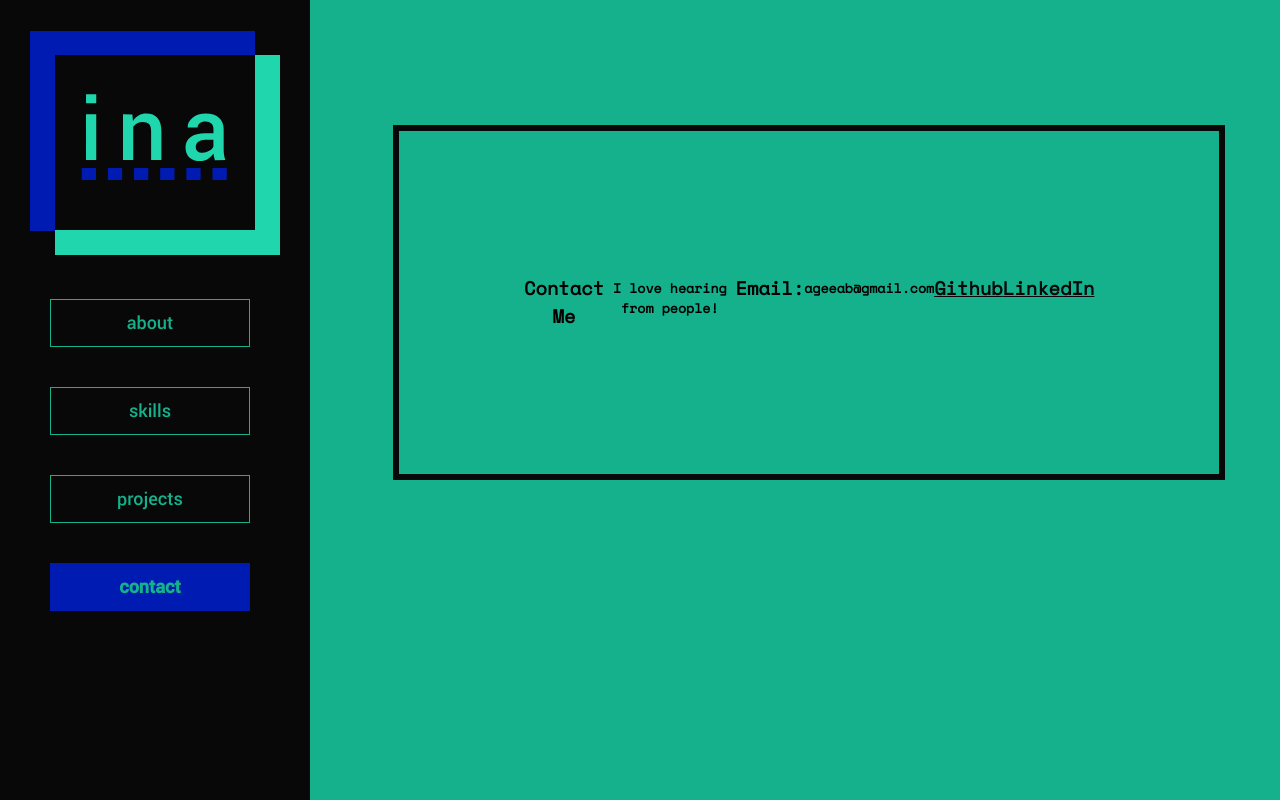
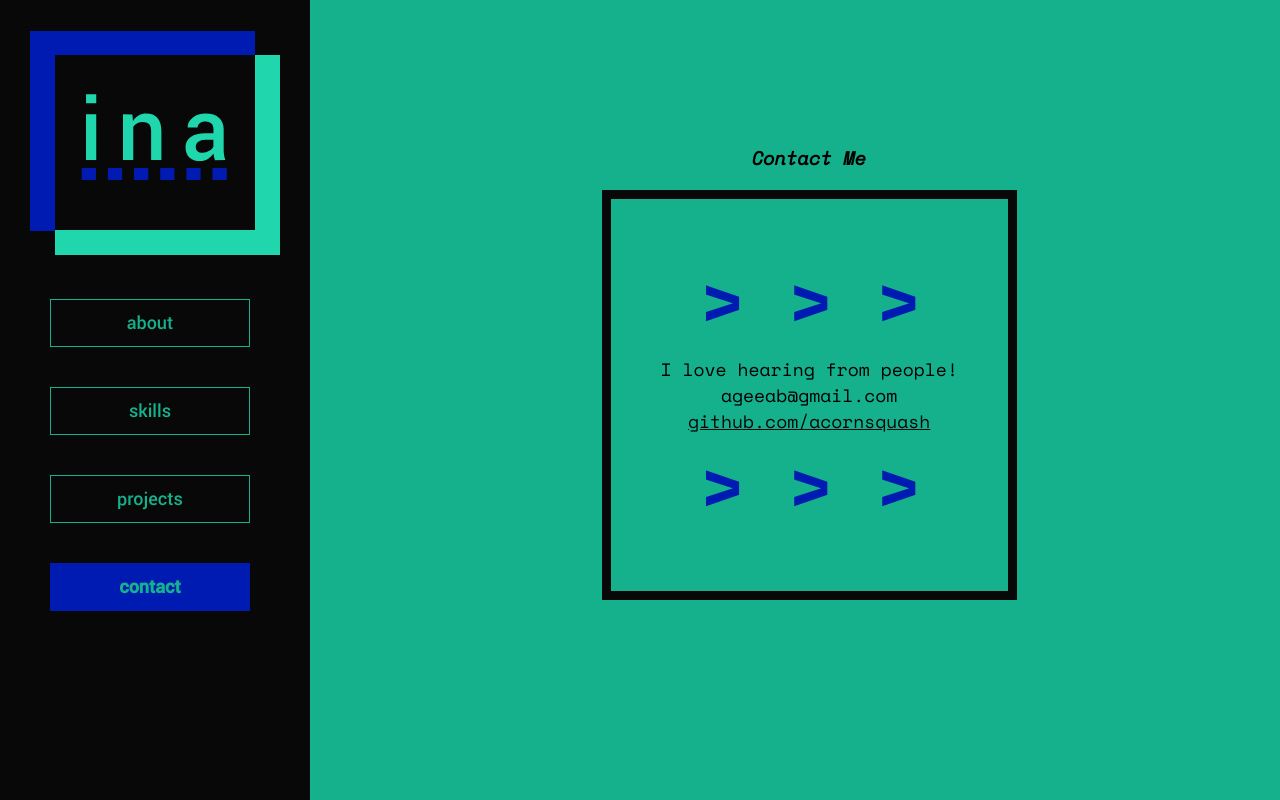
Before and after one commit to acornsquash/acornsquash.github.io, a React (Create React App) app in the folder ina-codes/: page /contact in a window 1280 px wide. Shown: the top 800 px of the page. Built offline with nearby package versions, Linux system fonts and the light colour scheme.

Commit message:
chore: about and contact pages styled, buttons styled

```diff
--- a/ina-codes/public/style.css
+++ b/ina-codes/public/style.css
@@ -26,6 +26,11 @@ button {
   font-family: 'Yantramanav', sans-serif;
   font-size: 20px;
 }
+ button:hover {
+
+  border: 3px solid #15B18D;
+
+ }
 
 #codes {
   display: flex;
@@ -39,6 +44,10 @@ button {
   background-color: #001BB2;
   border: 1px solid #001BB2;
   font-weight: bold;
+}
+
+#contact:hover {
+  border: 3px solid #001BB2;
 }
 
 .nav {
@@ -70,12 +79,16 @@ button {
 }
 
 .content-box {
-  display: flex;
-  flex-direction: row-wrap;
-  padding: 15%;
-  border: 6px solid #080808;
+  padding: 6%;
+  border: 9px solid #080808;
   font-family: "Space Mono", serif;
   font-style: normal;
+  font-size: 18px;
+}
+
+.content-box p {
+  padding: 0%;
+  margin: 0px;
 }
 
 .icons {
@@ -89,6 +102,13 @@ button {
   width: auto;
   padding: 5px;
 }
+
+#dash {
+  color: #001BB2;
+  font-size: 72px;
+  padding: 0%;
+  margin: 0px;
+}
 .App {
   text-align: center;
   display: flex;
--- a/ina-codes/src/About.js
+++ b/ina-codes/src/About.js
@@ -1,4 +1,4 @@
-import React, { Fragment } from "react"
+import React from "react"
 
 export default class About extends React.Component {
     render() {
@@ -6,8 +6,9 @@ export default class About extends React.Component {
         return(
             <div className="content">
             <div className="content-box">
-
+                <h1 id="dash"> > > > > > </h1>
                 <p>I am a recent graduate of Fullstack Academy, an immersive software engineering bootcamp, currently looking for job opportunities in the (very glamorous) NYC tech world. I love to code and really look forward to doing it full time. My other sparkling passions include poetry, cooking, and long bike rides. </p>
+                <h1 id="dash"> > > > > > </h1>
             </div>
             </div>
         )
--- a/ina-codes/src/Contact.js
+++ b/ina-codes/src/Contact.js
@@ -5,12 +5,13 @@ export default class Contact extends React.Component {
     render() {
         return(
             <div className="content">
+                 <h3>Contact Me</h3>
                 <div className="content-box">
-            <h3>Contact Me</h3>
-            <h5>I love hearing from people!</h5>
-            <h3>Email:</h3><h5>ageeab@gmail.com</h5>
-            <h3><Link to="https://github.com/acornsquash">Github</Link></h3>
-            <h3><Link to="https://www.linkedin.com/in/inaagee/">LinkedIn</Link></h3>
+            <h1 id="dash"> > > ></h1>
+            <p>I love hearing from people!</p>
+            <p>ageeab@gmail.com</p>
+            <p><a href="https://github.com/acornsquash">github.com/acornsquash</a></p>
+            <h1 id="dash"> > > ></h1>
             </div>
             </div>
 
```
